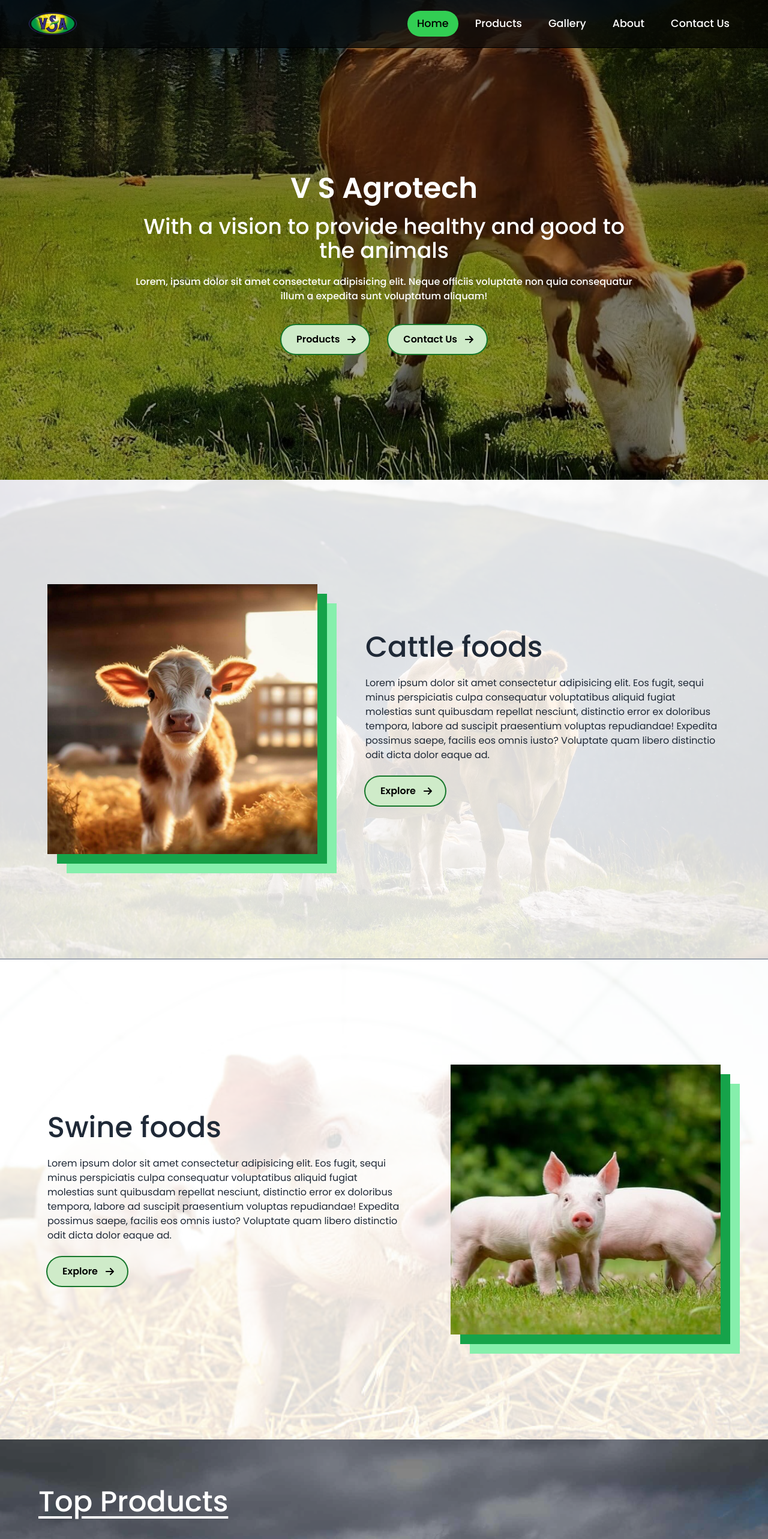
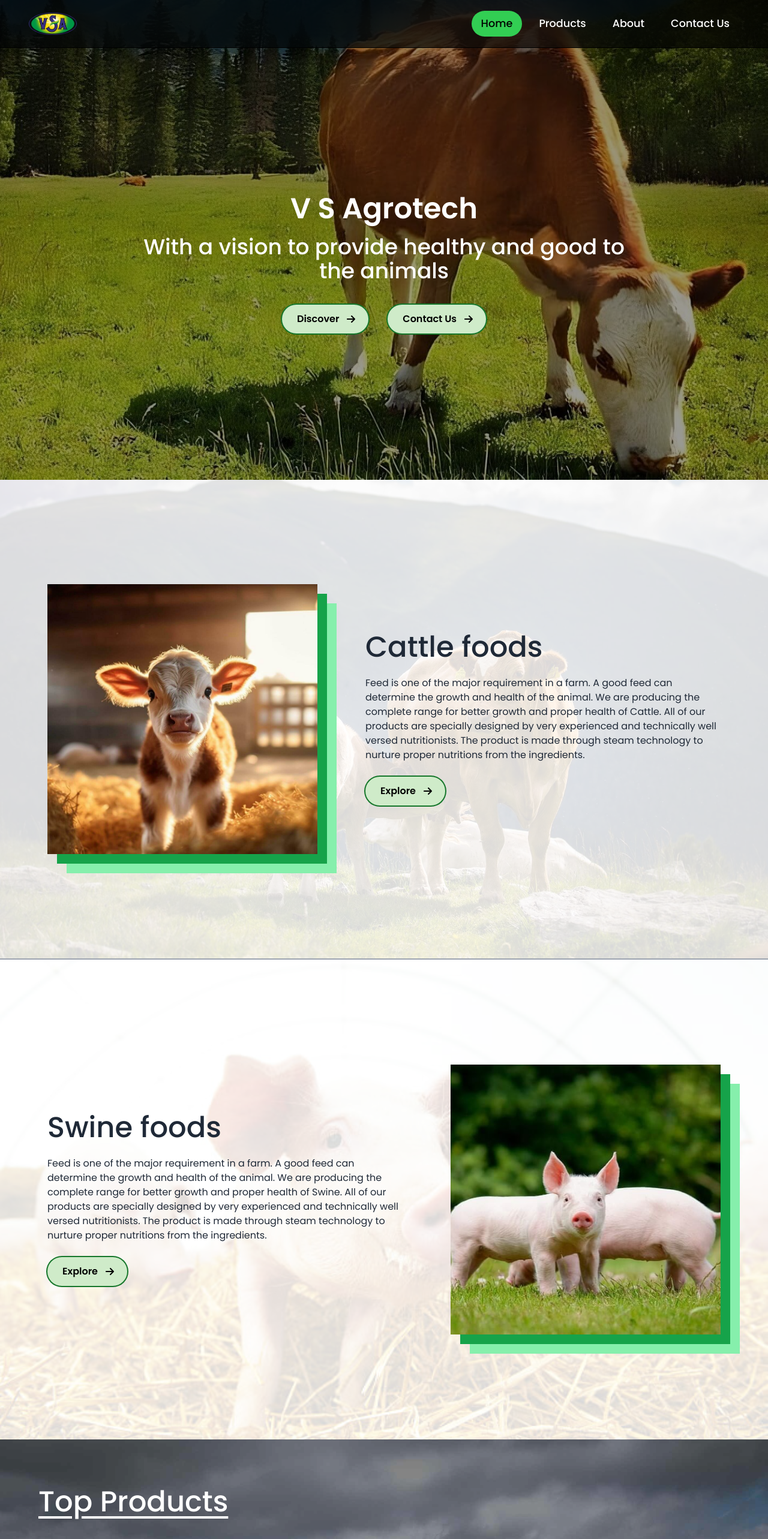
Before and after one commit to kumarpritam1468/vs-agro-tech, a Next.js app: page / in a window 1280 px wide. Shown: the top 2566 px of the page at 60% size. Built offline with nearby package versions, Linux system fonts and the light colour scheme.

Commit message:
add about page and text updates

```diff
--- /dev/null
+++ b/app/about/page.js
@@ -0,0 +1,31 @@
+import Image from 'next/image'
+import React from 'react'
+
+const page = () => {
+    return (
+        <section className='bg2-dark h-[100svh] flex justify-center items-center max-md:flex-col text-white px-40 max-lg:gap-10  max-lg:px-6 max-lg:py-36'>
+            <div className=' flex flex-col gap-8 flex-1'>
+                <h1 className=' text-5xl font-medium'>About Us</h1>
+                <div className=' flex flex-col'>
+                    <Image src='/logo.png' alt='Logo' width={100} height={100} />
+                    <h1 className=' font-medium text-3xl mt-4'>V S Agrotech,</h1>
+                    <h2 className=' text-xl'>Mrs Varsha Agarwal,</h2>
+                    <h2 className=' text-xl'>Year of establishment. 4 December 2022</h2>
+                    <h2 className=' text-lg'>Go seva learnt from the teaching of lord Krishna</h2>
+                    <p className=' text-base font-normal mt-6'>
+                        IDCO Plot NO.1, <br />
+                        Indrani Patna industrial Area post, <br />
+                        Chasapada, <br />
+                        Choudwar, Cuttack 754027
+                    </p>
+                </div>
+            </div>
+
+            <div className=' flex-1 relative flex justify-center items-center'>
+                <img src="" alt="Company Photo" />
+            </div>
+        </section>
+    )
+}
+
+export default page
--- a/app/components/Navbar.jsx
+++ b/app/components/Navbar.jsx
@@ -20,7 +20,6 @@ const Navbar = () => {
       <div className='navlinks flex gap-3 max-md:hidden'>
         <a href='/' className={`${pathname === '/' ? 'active' : ''}`}>Home</a>
         <a href='/products' className={`${pathname === '/products' ? 'active' : ''}`}>Products</a>
-        <a href='/gallery' className={`${pathname === '/gallery' ? 'active' : ''}`}>Gallery</a>
         <a href='/about' className={`${pathname === '/about' ? 'active' : ''}`}>About</a>
         <a href='/contact' className={`${pathname === '/contact' ? 'active' : ''}`}>Contact Us</a>
       </div>
@@ -38,7 +37,6 @@ const Navbar = () => {
         <div className=' flex flex-col gap-4'>
           <a href='/' className={`${pathname === '/' ? 'active' : ''}`}>Home</a>
           <a href='/products' className={`${pathname === '/products' ? 'active' : ''}`}>Products</a>
-          <a href='/gallery' className={`${pathname === '/gallery' ? 'active' : ''}`}>Gallery</a>
           <a href='/about' className={`${pathname === '/about' ? 'active' : ''}`}>About</a>
           <a href='/contact' className={`${pathname === '/contact' ? 'active' : ''}`}>Contact Us</a>
         </div>
--- a/app/globals.css
+++ b/app/globals.css
@@ -25,7 +25,7 @@ main {
 }
 
 .bg2-dark{
-  background: url('/bg2.jpg') rgba(0, 0, 0, 0.3) center/cover;
+  background: url('/bg2.jpg') rgba(0, 0, 0, 0.4) center/cover;
   /* background-attachment: fixed; */
   background-blend-mode: darken;
 }
--- a/app/page.js
+++ b/app/page.js
@@ -12,22 +12,21 @@ export default function Home() {
         <div className=" w-2/3 max-md:w-full flex flex-col justify-center items-center gap-5 text-white text-center">
           <h1 className=" font-semibold text-5xl">V S Agrotech</h1>
           <p className=" font-medium text-4xl">With a vision to provide healthy and good to the animals</p>
-          <p className=" font-medium">Lorem, ipsum dolor sit amet consectetur adipisicing elit. Neque officiis voluptate non quia consequatur illum a expedita sunt voluptatum aliquam!</p>
 
           <div className=" flex gap-8 max-md:gap-4 font-medium mt-4">
-            <button className="btn max-md:scale-90">
+            <a href="/products" className="btn max-md:scale-90">
               <FaArrowRight className="arr-2" />
-              <span className="text">Products</span>
+              <span className="text">Discover</span>
               <span className="circle"></span>
               <FaArrowRight className="arr-1" />
-            </button>
+            </a>
 
-            <button className="btn max-md:scale-90">
+            <a href="/contact" className="btn max-md:scale-90">
               <FaArrowRight className="arr-2" />
               <span className="text">Contact Us</span>
               <span className="circle"></span>
               <FaArrowRight className="arr-1" />
-            </button>
+            </a>
           </div>
         </div>
 
@@ -46,13 +45,13 @@ export default function Home() {
 
         <div className="w-1/2 max-md:w-4/5 flex flex-col gap-6 max-md:text-center max-md:items-center">
           <h1 className=" text-5xl font-medium">Cattle foods</h1>
-          <p>Lorem ipsum dolor sit amet consectetur adipisicing elit. Eos fugit, sequi minus perspiciatis culpa consequatur voluptatibus aliquid fugiat molestias sunt quibusdam repellat nesciunt, distinctio error ex doloribus tempora, labore ad suscipit praesentium voluptas repudiandae! Expedita possimus saepe, facilis eos omnis iusto? Voluptate quam libero distinctio odit dicta dolor eaque ad.</p>
-          <button className="btn max-md:scale-90">
+          <p>Feed is one of the major requirement in a farm. A good feed can determine the growth and health of the animal. We are producing the complete range for better growth and proper health of Cattle. All of our products are specially designed by very experienced and technically well versed nutritionists. The product is made through steam technology to nurture proper nutritions from the ingredients.</p>
+          <a href="/products/cattle" className="btn max-md:scale-90">
             <FaArrowRight className="arr-2" />
             <span className="text">Explore</span>
             <span className="circle"></span>
             <FaArrowRight className="arr-1" />
-          </button>
+          </a>
         </div>
       </section>
 
@@ -65,13 +64,13 @@ export default function Home() {
 
         <div className=" w-1/2 max-md:w-4/5 flex flex-col gap-6 max-md:text-center max-md:items-center">
           <h1 className=" text-5xl font-medium">Swine foods</h1>
-          <p>Lorem ipsum dolor sit amet consectetur adipisicing elit. Eos fugit, sequi minus perspiciatis culpa consequatur voluptatibus aliquid fugiat molestias sunt quibusdam repellat nesciunt, distinctio error ex doloribus tempora, labore ad suscipit praesentium voluptas repudiandae! Expedita possimus saepe, facilis eos omnis iusto? Voluptate quam libero distinctio odit dicta dolor eaque ad.</p>
-          <button className="btn max-md:scale-90">
+          <p>Feed is one of the major requirement in a farm. A good feed can determine the growth and health of the animal. We are producing the complete range for better growth and proper health of Swine. All of our products are specially designed by very experienced and technically well versed nutritionists. The product is made through steam technology to nurture proper nutritions from the ingredients.</p>
+          <a href="/products/swine" className="btn max-md:scale-90">
             <FaArrowRight className="arr-2" />
             <span className="text">Explore</span>
             <span className="circle"></span>
             <FaArrowRight className="arr-1" />
-          </button>
+          </a>
         </div>
       </section>
 
@@ -85,7 +84,7 @@ export default function Home() {
         </div>
       </section>
 
-      <Footer/>
+      <Footer />
     </main>
   );
 }
```
